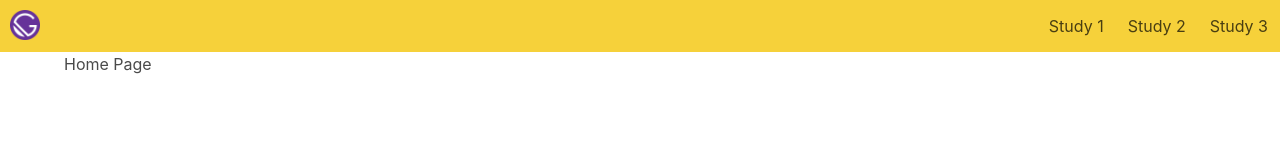
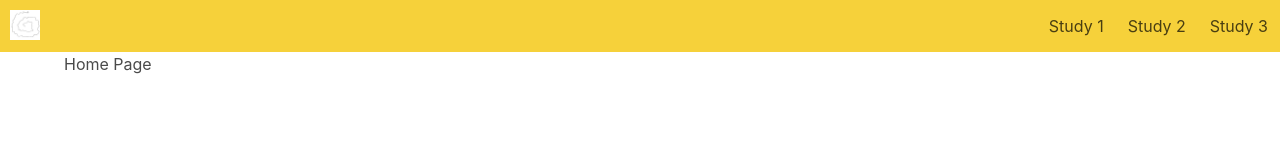
Before and after one commit to SFRL/sketch-gallery, a Gatsby site: page / in a window 1280 px wide. Built offline with nearby package versions, Linux system fonts and the light colour scheme; Gatsby itself is replaced by a stand-in of ours.

Commit message:
update logo

```diff
--- a/src/components/layout.js
+++ b/src/components/layout.js
@@ -13,7 +13,7 @@ const Layout = (props) => {
         const data = useStaticQuery(graphql`
           {
             logo: file(
-              absolutePath: { regex: "/images/.*icon.*/" }
+              absolutePath: { regex: "/images/.*soundsketch*/" }
               extension: { eq: "png" }
             ) {
               id
```
Also changed, not shown: src/images/soundsketch.png (added).
